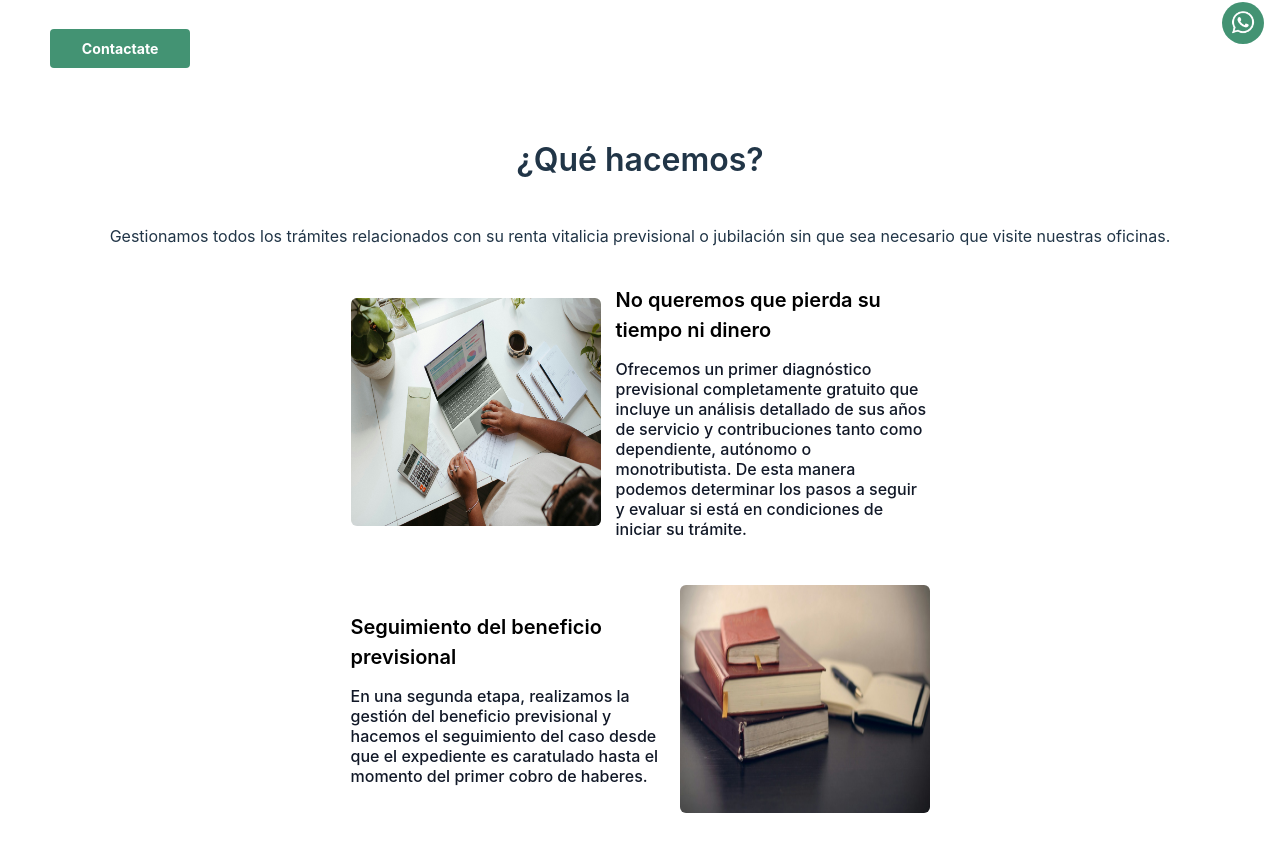
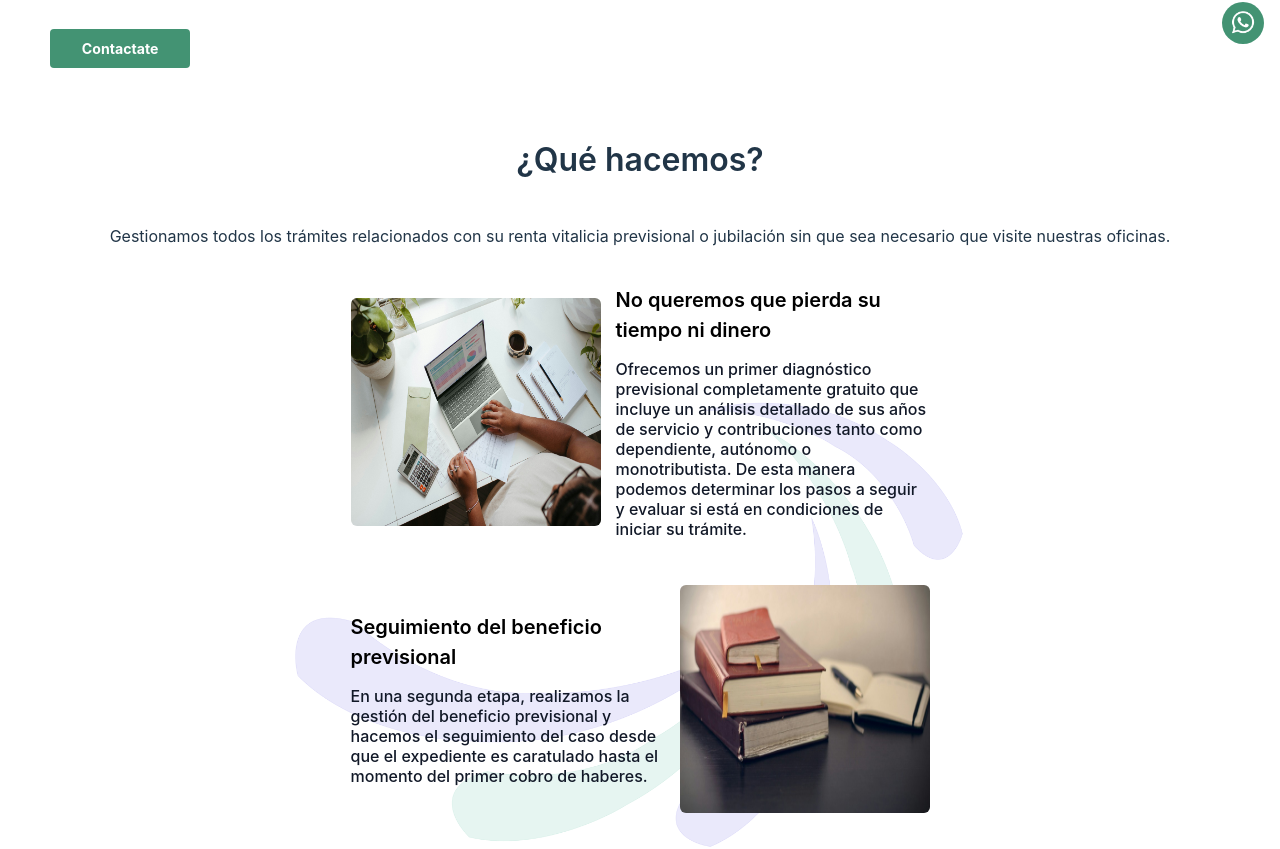
Before and after one commit to FooTalent/iubilare, a React (Vite) app: page / in a window 1280 px wide. Shown: the part 740-1589 px from the top of the page. Built offline with nearby package versions, Linux system fonts and the light colour scheme.

Commit message:
fix/ background

```diff
--- a/src/components/cardQueHacemos/cardQueHacemos.tsx
+++ b/src/components/cardQueHacemos/cardQueHacemos.tsx
@@ -8,7 +8,7 @@ interface MyComponentProps {
 }
 
 const CardQueHacemos: React.FC<MyComponentProps> = ({ src, title, description, classStyle }) => (
-  <div className= {`flex flex-col justify-center items-center w-[328px] h-auto p-[7px] bg-zinc-300 rounded-[5px] gap-[15px] md:m-0 md:bg-white md:flex md:flex-row md:w-[688px] 2xl:w-[1200px] ${classStyle}`}>
+  <div className= {`flex flex-col justify-center items-center w-[328px] h-auto p-[7px] bg-zinc-300 rounded-[5px] gap-[15px] md:m-0 md:bg-transparent md:flex md:flex-row md:w-[688px] 2xl:w-[1200px] ${classStyle}`}>
     <img className="w-[314px] h-[228px] rounded-md shadow md:w-[250px] 2xl:w-[460px] 2xl:h-[330px]" src={src} />
     <div className='hidden 2xl:block 2xl:min-w-[64px]'></div>
     <div className="w-[314px] 2xl:w-[700px]">
--- /dev/null
+++ b/src/components/sections/QueHacemos.tsx
@@ -0,0 +1,40 @@
+import CardQueHacemos from "../cardQueHacemos/cardQueHacemos"
+
+
+export default function QueHacemos (){
+
+
+    return (
+        <div className="flex flex-col justify-center px-[16px] 2xl:p-[36px] md:bg-hero  md:bg-no-repeat md:bg-center md:bg-[length:690px] 2xl:bg-bottom 2xl:bg-[length:1290px]">
+        <h2 className="text-xl font-semibold md:text-[32px] 2xl:text-[49px] md:mb-8">¿Qué hacemos?</h2>
+        <div className="2xl:flex 2xl:justify-center">
+        <p className="mt-5 text-justify leading-tight md:text-center 2xl:text-[23px] 2xl:w-[860px]">Gestionamos todos los trámites relacionados con su renta vitalicia previsional o jubilación sin que sea necesario que visite nuestras oficinas.</p>
+        </div>
+
+      <div className="h-[32px]"></div>
+      <div className="flex flex-col justify-center items-center">
+        <CardQueHacemos
+          src="./QueHacemos1.jpeg"
+          title="No queremos que pierda su tiempo ni dinero"
+          description="Ofrecemos un primer diagnóstico previsional completamente gratuito que incluye un análisis detallado de sus años de servicio y contribuciones tanto como dependiente, autónomo o monotributista. De esta manera podemos determinar los pasos a seguir y evaluar si está en condiciones de iniciar su trámite."
+        />
+        <div className="h-[32px] md:[63px]"></div>
+        <CardQueHacemos
+          src="./QueHacemos2.jpeg"
+          title="Seguimiento del beneficio previsional"
+          description="En una segunda etapa, realizamos la gestión del beneficio previsional y hacemos el seguimiento del caso desde que el expediente es caratulado hasta el momento del primer cobro de haberes."
+          classStyle="md:flex-row-reverse"
+
+        />
+        <div className="h-[32px] md:[63px]"></div>
+        <CardQueHacemos
+          src="./QueHacemos3.jpeg"
+          title="Amplia experiencia"
+          description="Contamos con una amplia experiencia y las mejores herramientas para brindarle un servicio de calidad que garantice que su Beneficio Previsional sea otorgado en el menor tiempo posible."
+        />
+      </div>
+
+    </div>
+    )
+
+};
--- a/src/views/Home.tsx
+++ b/src/views/Home.tsx
@@ -3,7 +3,7 @@ import Form from "../components/form/Form";
 import CardQueHacemos from "../components/cardQueHacemos/cardQueHacemos";
 import { useEffect, useRef } from "react";
 import { useLocation } from "react-router-dom";
-
+import QueHacemos from "../components/sections/QueHacemos";
 
 export default function Home(    ) {
   const formSection:any = useRef(null);
@@ -99,36 +99,7 @@ export default function Home(    ) {
       {/* Separador */}
       <div className="h-[78px] 2xl:h-[100px]"></div>
       {/* Seccion Que Hacemos */}
-      <div className="flex flex-col justify-center px-[16px] 2xl:p-[36px] 2xl:">
-          <h2 className="text-xl font-semibold md:text-[32px] 2xl:text-[49px] md:mb-8">¿Qué hacemos?</h2>
-          <div className="2xl:flex 2xl:justify-center">
-          <p className="mt-5 text-justify leading-tight md:text-center 2xl:text-[23px] 2xl:w-[860px]">Gestionamos todos los trámites relacionados con su renta vitalicia previsional o jubilación sin que sea necesario que visite nuestras oficinas.</p>
-          </div>
-
-        <div className="h-[32px]"></div>
-        <div className="flex flex-col justify-center items-center">
-          <CardQueHacemos
-            src="./QueHacemos1.jpeg"
-            title="No queremos que pierda su tiempo ni dinero"
-            description="Ofrecemos un primer diagnóstico previsional completamente gratuito que incluye un análisis detallado de sus años de servicio y contribuciones tanto como dependiente, autónomo o monotributista. De esta manera podemos determinar los pasos a seguir y evaluar si está en condiciones de iniciar su trámite."
-          />
-          <div className="h-[32px] md:[63px]"></div>
-          <CardQueHacemos
-            src="./QueHacemos2.jpeg"
-            title="Seguimiento del beneficio previsional"
-            description="En una segunda etapa, realizamos la gestión del beneficio previsional y hacemos el seguimiento del caso desde que el expediente es caratulado hasta el momento del primer cobro de haberes."
-            classStyle="md:flex-row-reverse"
-
-          />
-          <div className="h-[32px] md:[63px]"></div>
-          <CardQueHacemos
-            src="./QueHacemos3.jpeg"
-            title="Amplia experiencia"
-            description="Contamos con una amplia experiencia y las mejores herramientas para brindarle un servicio de calidad que garantice que su Beneficio Previsional sea otorgado en el menor tiempo posible."
-          />
-        </div>
-
-      </div>
+      <QueHacemos></QueHacemos>
 
 
         {/* Separador */}
--- a/tailwind.config.js
+++ b/tailwind.config.js
@@ -42,6 +42,9 @@ export default {
         "card-shadow": "var(--card-shadow)",
         'light-top-heavy-bottom-light-sides': '0px 1px 1px rgba(0, 0, 0, 0.05), 0px 4px 4px rgba(0, 0, 0, 0.25), 0px 0px 4px rgba(0, 0, 0, 0.25)',
         },
+        backgroundImage: {
+          'hero': "url('./public/quehacemos/background.png')",
+        },
         typography: {
           DEFAULT: {
             css: {
```
Also changed, not shown: public/quehacemos/background.png (added).
